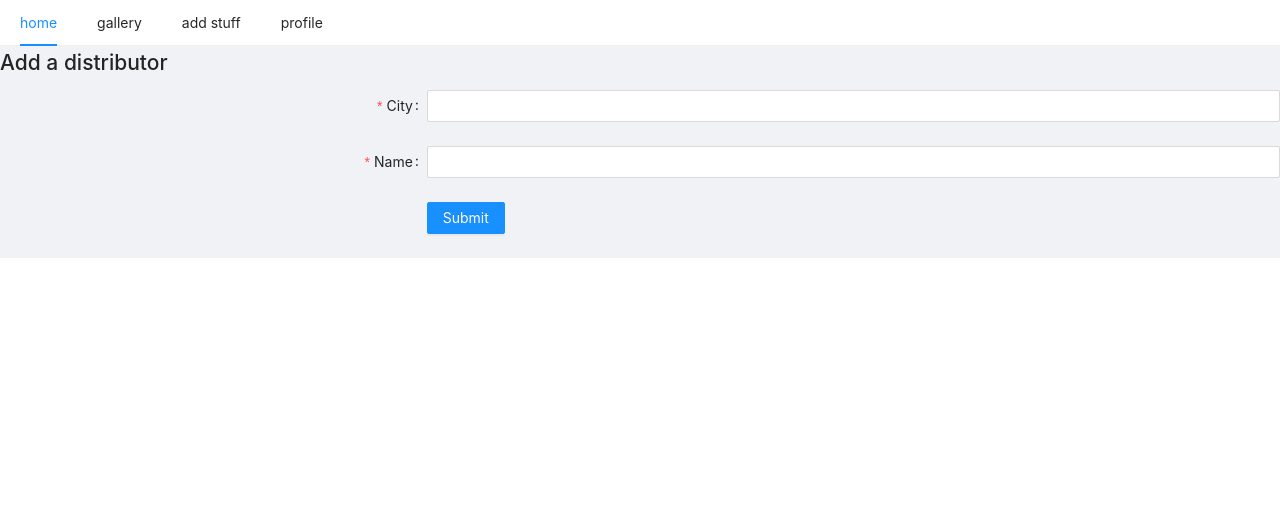
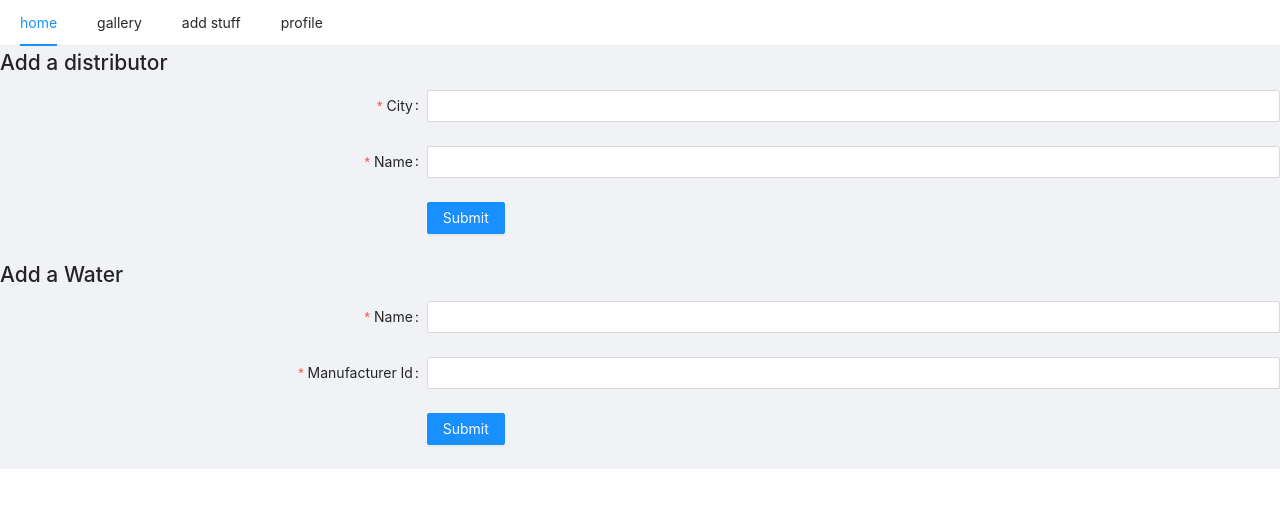
Before and after one commit to mattwalo32/H2HonestReviews, a React (Create React App) app in the folder frontend/: page /addstuff in a window 1280 px wide. Both pictures are taken after a click on the button "Log In". Shown: the top 508 px of the page. Built offline with nearby package versions, Linux system fonts and the light colour scheme.

Commit message:
adding endpoints

```diff
--- a/frontend/src/AddStuff.js
+++ b/frontend/src/AddStuff.js
@@ -1,6 +1,7 @@
 import React, { useEffect, useState } from "react";
 import { useHistory } from "react-router-dom";
 import { Form, Input, Button, Checkbox} from "antd";
+import Axios from 'axios';
 
 
 
@@ -15,6 +16,13 @@ function AddStuff(props) {
 
       function submitDistributor(values) {
         console.log('Success:', values);
+      }
+
+      function submitWater(values) {
+        console.log(values)
+        Axios.post('http://localhost:5000/waters/create', values).then((response) => {
+          console.log(response.data)
+        })
       }
 
   return (
@@ -47,6 +55,35 @@ function AddStuff(props) {
         </Button>
       </Form.Item>
     </Form>
+
+    <h1>Add a Water</h1>
+      <Form
+      {...layout}
+      name="basic"
+      onFinish={submitWater}
+    >
+      <Form.Item
+        label="Name"
+        name="name"
+        rules={[{ required: true, message: 'Please input the name of the water!' }]}
+      >
+        <Input />
+      </Form.Item>
+
+      <Form.Item
+        label="Manufacturer Id"
+        name="manufacturer_id"
+        rules={[{ required: true, message: 'Please input the id of the manufacturer!' }]}
+      >
+        <Input/>
+      </Form.Item>
+
+      <Form.Item {...tailLayout}>
+        <Button type="primary" htmlType="submit">
+          Submit
+        </Button>
+      </Form.Item>
+    </Form>
   </div>
   );
 }
```
Also changed, not shown: 1 other file (tests, documents, lock files or other folders).
